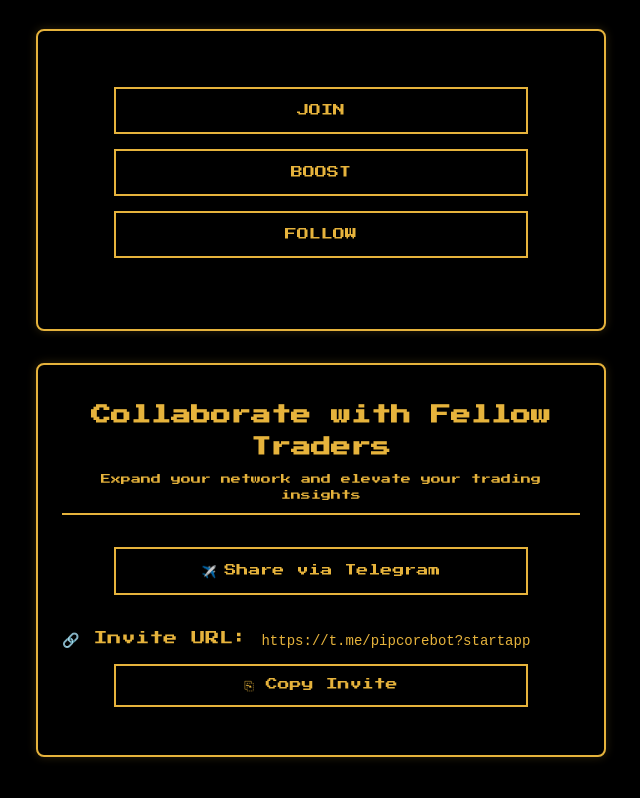
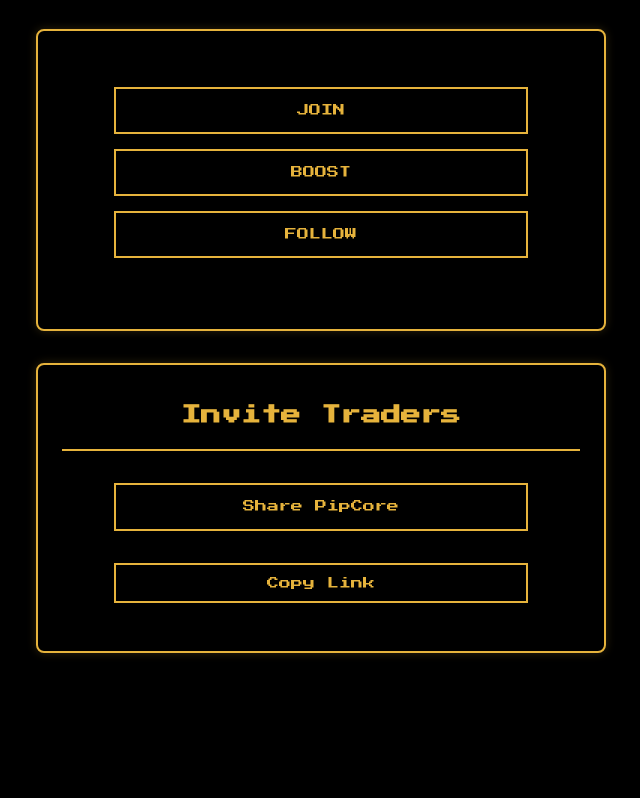
Before and after one commit to sinasll/building, a website: page profile.html in a window 1280 px wide. Shown: the part 480-1278 px from the top of the page, without its empty margins (319-959 px from the left). Drawn offline with Linux system fonts and the light colour scheme.

Commit message:
Update profile.html

```diff
--- a/profile.html
+++ b/profile.html
@@ -64,27 +64,16 @@
 
 <div class="invite-container">
   <div class="invite-card">
-    <div class="invite-header">
-      <h2>Collaborate with Fellow Traders</h2>
-      <p>Expand your network and elevate your trading insights</p>
-    </div>
+    <div class="invite-header"><h2>Invite Traders</h2></div>
     <div class="invite-content">
       <div class="share-buttons">
-        <a href="https://t.me/share/url?url=https%3A%2F%2Ft.me%2Fpipcorebot%3Fstartapp&text=Elevate%20your%20trading%20game%20%F0%9F%94%A5%20Join%20me%20on%20%23PipCore%20-%20The%20professional%27s%20choice%20for%20smart%20trade%20analytics%20and%20performance%20tracking%20%F0%9F%93%88%F0%9F%92%B3"
+        <a href="https://t.me/share/url?url=https%3A%2F%2Ft.me%2Fpipcorebot%3Fstartapp&text=Join%20PipCore%20%F0%9F%94%A5%0A%0A%E2%80%A2%20Track%20your%20trades%20like%20a%20pro%0A%E2%80%A2%20Analyze%20performance%20with%20smart%20insights%0A%E2%80%A2%20All-in-one%20trading%20companion%0A%0AStart%20here%3A%20https%3A%2F%2Ft.me%2Fpipcorebot%3Fstartapp"
            class="cta-button telegram-button">
-          <span class="button-icon">✈️</span>
-          Share via Telegram
+          Share PipCore
         </a>
       </div>
       <div class="share-link-box">
-        <div class="link-display">
-          <span class="link-prefix">🔗 Invite URL:</span>
-          <code id="invite-link">https://t.me/pipcorebot?startapp</code>
-        </div>
-        <button class="copy-button" onclick="copyToClipboard()">
-          <span class="copy-icon">⎘</span>
-          Copy Invite
-        </button>
+        <button class="copy-button" onclick="copyToClipboard()">Copy Link</button>
       </div>
     </div>
   </div>
@@ -92,9 +81,9 @@
 
 <script>
 function copyToClipboard() {
-  const link = document.getElementById('invite-link');
-  navigator.clipboard.writeText(link.innerText)
-    .then(() => alert('Invite link copied to clipboard!'))
+  const link = "https://t.me/pipcorebot?startapp";
+  navigator.clipboard.writeText(link)
+    .then(() => alert('Invite link copied!'))
     .catch(err => console.error('Copy failed:', err));
 }
 </script>
```
